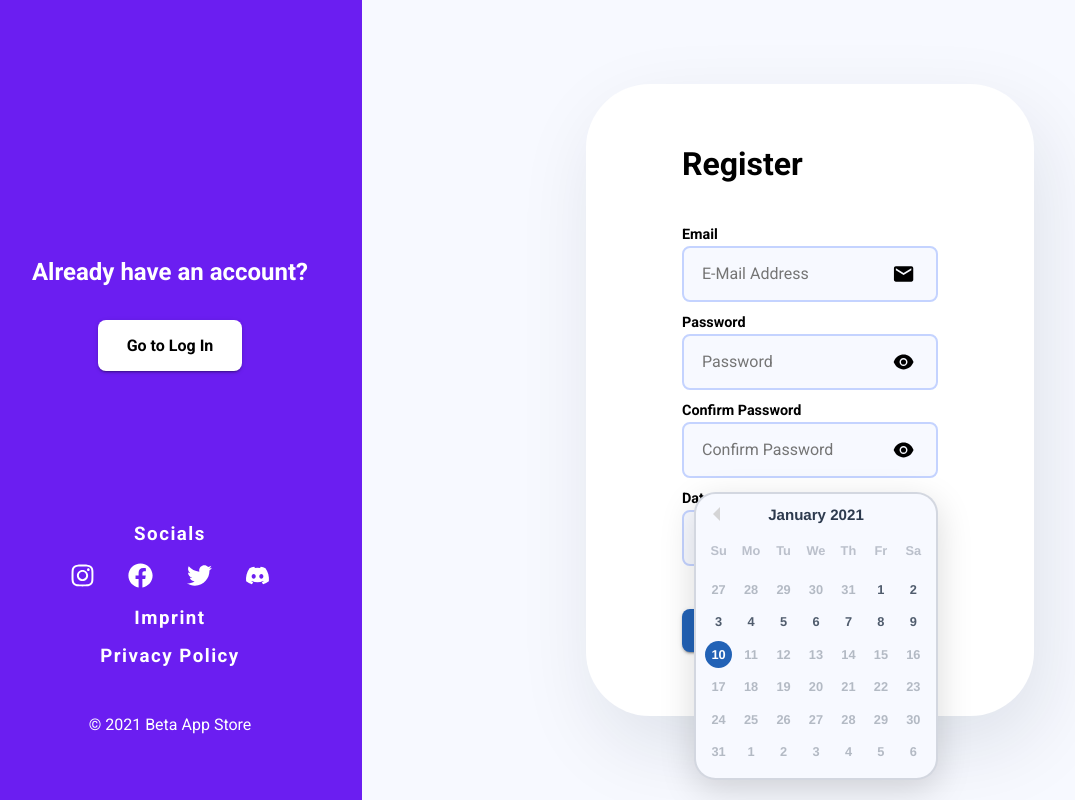
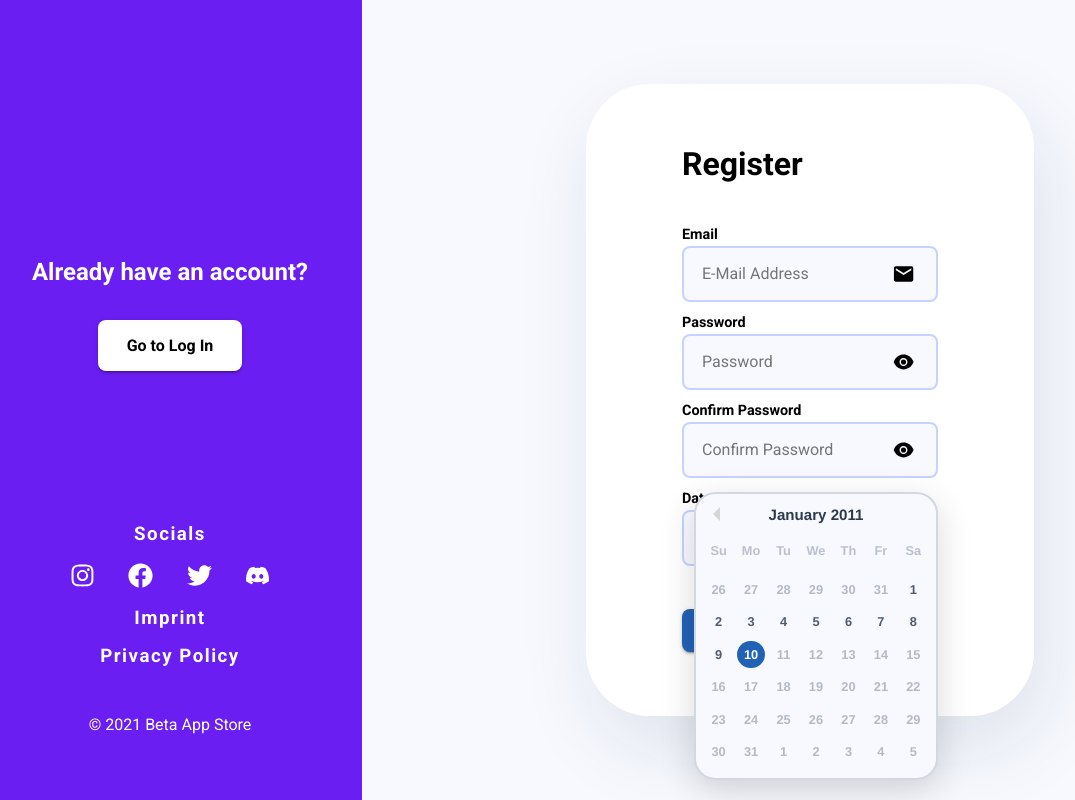
Before and after one commit to floriankulig/testiply, a Next.js app: page /register in a window 1280 px wide. Both pictures are taken after a click on the element "Select your date of birth". Shown: the whole page, without its empty margins (22-1097 px from the left). Built offline with nearby package versions, Linux system fonts and the light colour scheme.

Commit message:
set better maxDate for user registration

```diff
--- a/src/components/auth/AuthForm.tsx
+++ b/src/components/auth/AuthForm.tsx
@@ -43,7 +43,12 @@ export const AuthForm: React.FC<AuthFormProps> = ({ formType }) => {
     const [password, setPassword] = useState<string>("");
     const [confirmPassword, setConfirmPassword] = useState<string>("");
     const [showPasswords, setShowPasswords] = useState<boolean>(false);
-    const [dateOfBirth, setDateOfBirth] = useState<Date>(new Date());
+
+    const minBirthDate = new Date("1900-01-01")
+    let maxBirthDate = new Date()
+    maxBirthDate.setFullYear(maxBirthDate.getFullYear() - 10)
+    const [dateOfBirth, setDateOfBirth] = useState<Date>(maxBirthDate);
+
 
     const handleSubmit = (e: React.FormEvent<HTMLFormElement>) => {
         e.preventDefault();
@@ -108,7 +113,7 @@ export const AuthForm: React.FC<AuthFormProps> = ({ formType }) => {
                             </SVGWrapper>
                         </TextField>
                     </FormInput>
-                    <DateInput date={dateOfBirth} setDate={setDateOfBirth} />
+                    <DateInput minDate={minBirthDate} maxDate={maxBirthDate} date={dateOfBirth} setDate={setDateOfBirth} />
                 </>
                 )}
                 <Button bold>{formType === "register" ? "Register" : "Log In"}</Button>
--- a/src/components/auth/DateInput.tsx
+++ b/src/components/auth/DateInput.tsx
@@ -120,13 +120,15 @@ const CalendarWrapper = styled.div`
 interface DateInputProps {
     date: Date;
     setDate: React.Dispatch<React.SetStateAction<Date>>;
+    minDate: Date;
+    maxDate: Date;
 }
 
-export const DateInput: React.FC<DateInputProps> = ({ date, setDate }) => {
+export const DateInput: React.FC<DateInputProps> = ({ date, setDate, minDate, maxDate }) => {
     const [calendarOpen, setCalendarOpen] = useState<boolean>(false);
     const [hasInitialDate, setHasInitialDate] = useState<boolean>(true);
     const ref = useRef<HTMLDivElement>()
-    useOnClickOutside(ref, () => setCalendarOpen(false))
+    useOnClickOutside(ref, () => setCalendarOpen(false));
 
     return (
         <FormInput style={{ position: "relative" }}>
@@ -152,8 +154,8 @@ export const DateInput: React.FC<DateInputProps> = ({ date, setDate }) => {
                         inline
                         selected={date}
                         showYearDropdown
-                        minDate={new Date("1900-01-01")}
-                        maxDate={new Date()}
+                        minDate={minDate}
+                        maxDate={maxDate}
                         onChange={(newdate) => {
                             setDate(newdate);
                             setCalendarOpen(false)
```
